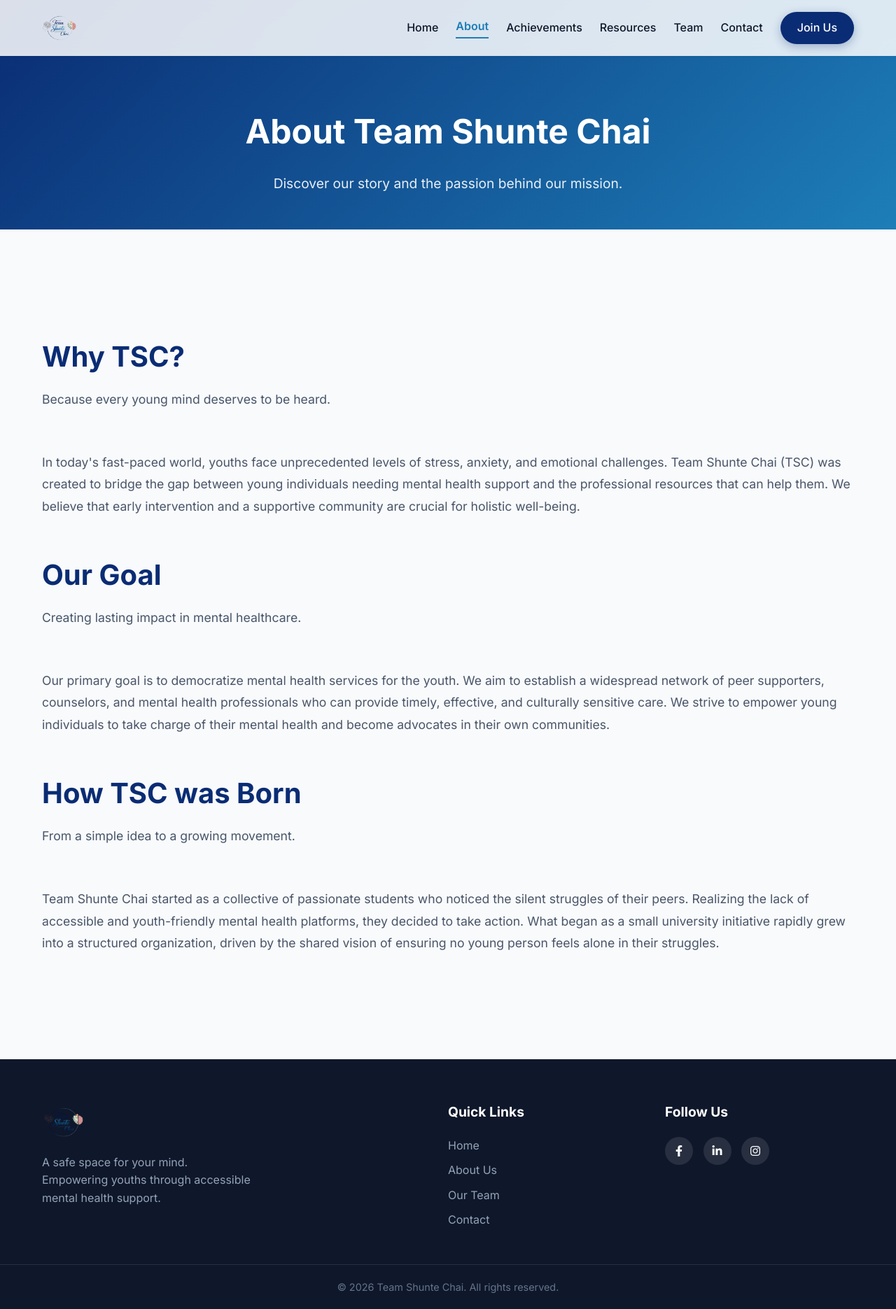
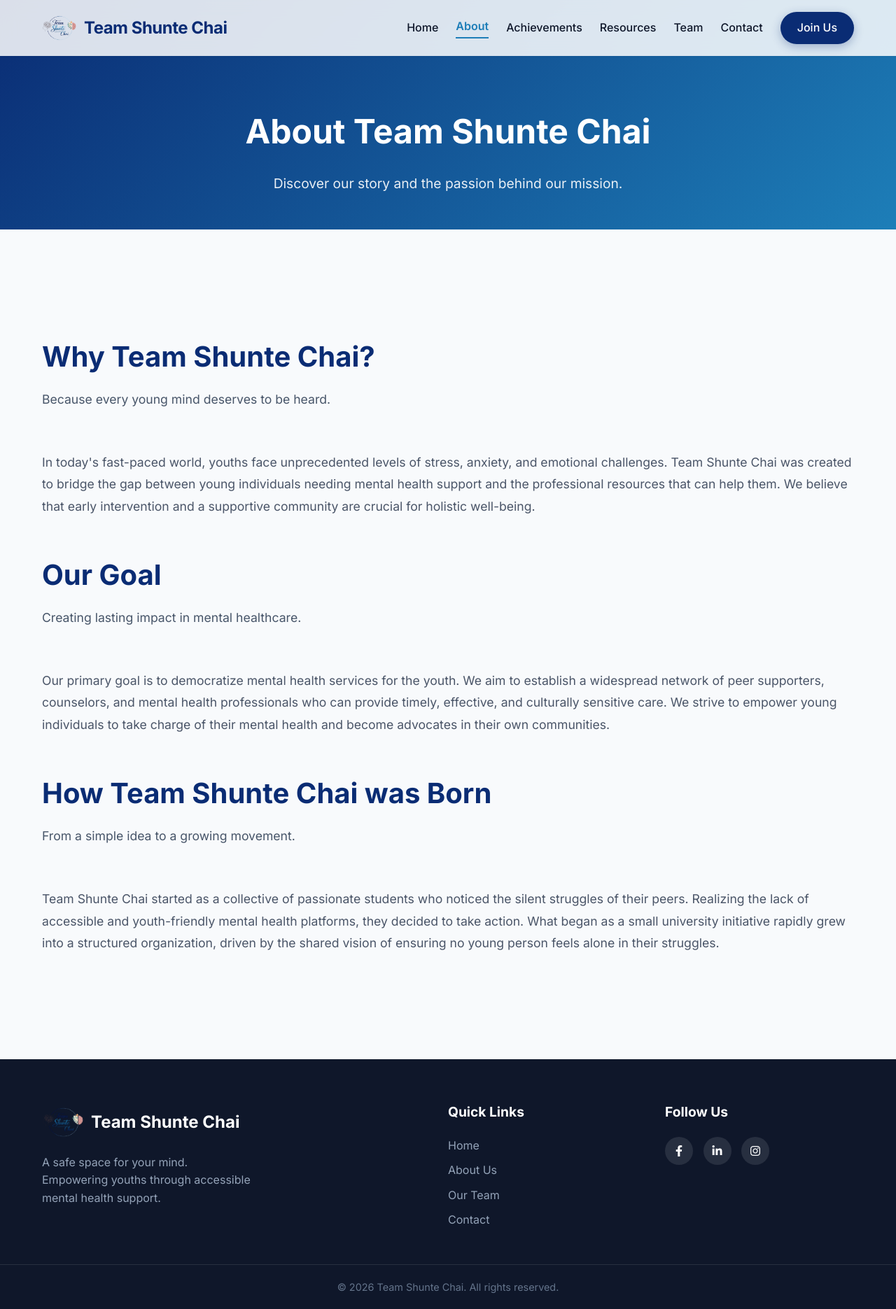
Before and after one commit to Sreezon23/team-shunte-chai, a Django app: page /about/ in a window 1280 px wide. Shown: the whole page at 70% size. Run offline with Django 5.2, Linux system fonts and the light colour scheme; some libraries are stand-ins or nearby versions.

Commit message:
Replace TSC and add text next to logos

```diff
--- a/static/css/styles.css
+++ b/static/css/styles.css
@@ -483,3 +483,5 @@ section {
 }
 
 .nav-links a.active { border-bottom: 2px solid var(--secondary-color); color: var(--secondary-color); font-weight: 600; padding-bottom: 2px; }
+
+.logo-text { font-size: 1.5rem; font-weight: 700; color: var(--primary-color); white-space: nowrap; font-family: 'Inter', sans-serif; }
--- a/templates/about.html
+++ b/templates/about.html
@@ -15,11 +15,11 @@
 
         <div class="about-content" style="margin-top: 50px; margin-bottom: 50px;">
             <div class="section-header" style="text-align: left;">
-                <h2 style="color: #0a2c74;">Why TSC?</h2>
+                <h2 style="color: #0a2c74;">Why Team Shunte Chai?</h2>
                 <p>Because every young mind deserves to be heard.</p>
             </div>
             <p style="font-size: 1.1rem; color: #4a5568; line-height: 1.8;">
-                In today's fast-paced world, youths face unprecedented levels of stress, anxiety, and emotional challenges. Team Shunte Chai (TSC) was created to bridge the gap between young individuals needing mental health support and the professional resources that can help them. We believe that early intervention and a supportive community are crucial for holistic well-being.
+                In today's fast-paced world, youths face unprecedented levels of stress, anxiety, and emotional challenges. Team Shunte Chai was created to bridge the gap between young individuals needing mental health support and the professional resources that can help them. We believe that early intervention and a supportive community are crucial for holistic well-being.
             </p>
         </div>
 
@@ -35,7 +35,7 @@
 
         <div class="about-content" style="margin-bottom: 50px;">
             <div class="section-header" style="text-align: left;">
-                <h2 style="color: #0a2c74;">How TSC was Born</h2>
+                <h2 style="color: #0a2c74;">How Team Shunte Chai was Born</h2>
                 <p>From a simple idea to a growing movement.</p>
             </div>
             <p style="font-size: 1.1rem; color: #4a5568; line-height: 1.8;">
--- a/templates/base.html
+++ b/templates/base.html
@@ -13,8 +13,9 @@
 <body>
     <nav class="navbar">
         <div class="container nav-container">
-            <a href="{% url 'home' %}" class="logo">
+            <a href="{% url 'home' %}" class="logo" style="display: flex; align-items: center; gap: 10px; text-decoration: none;">
                 <img src="{% static 'images/logo.png' %}" alt="Team Shunte Chai Logo" class="nav-logo">
+                <span class="logo-text">Team Shunte Chai</span>
             </a>
             <div class="nav-links">
                 <a href="{% url 'home' %}" class="{% if request.resolver_match.url_name == 'home' %}active{% endif %}">Home</a>
@@ -36,7 +37,10 @@
     <footer class="footer">
         <div class="container footer-container">
             <div class="footer-info">
-                <img src="{% static 'images/logo.png' %}" alt="Team Shunte Chai Logo" class="footer-logo">
+                <div style="display: flex; align-items: center; gap: 10px; margin-bottom: 15px;">
+                    <img src="{% static 'images/logo.png' %}" alt="Team Shunte Chai Logo" class="footer-logo" style="margin-bottom: 0;">
+                    <span class="logo-text" style="color: white; font-size: 1.5rem; font-weight: 700;">Team Shunte Chai</span>
+                </div>
                 <p>A safe space for your mind. Empowering youths through accessible mental health support.</p>
             </div>
             <div class="footer-links">
```
Also changed, not shown: 1 other file.
